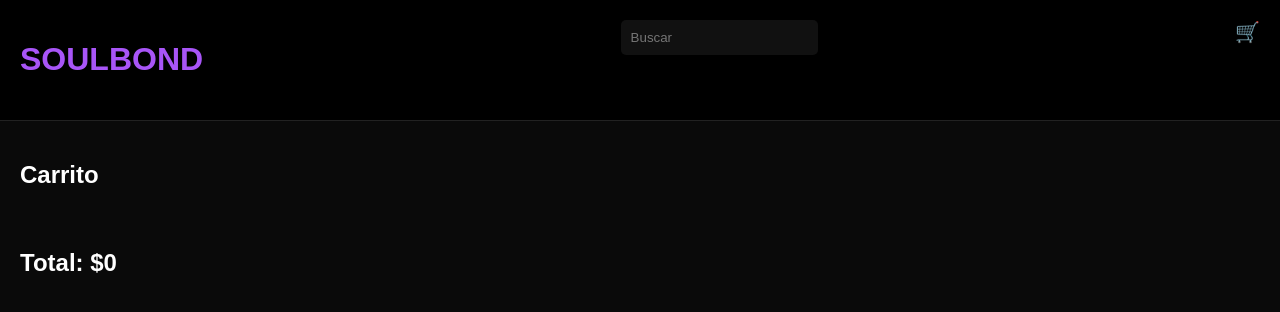
After one commit to pipebvb123/soulbond, a Flask app: page /cart in a window 1280 px wide. The commit adds this page. Shown: the top 312 px of the page. Run offline with Flask 3, Linux system fonts and the light colour scheme.

Commit message:
carrito agregado

```diff
--- a/app.py
+++ b/app.py
@@ -1,22 +1,53 @@
-from flask import Flask, render_template
+from flask import Flask, render_template, request, redirect, session
 
 app = Flask(__name__)
+app.secret_key = "soulbond_secret"
 
 products = [
-    {"id": 1, "name": "Soulbond Hoodie Black", "price": 29990, "image": "https://via.placeholder.com/400"},
-    {"id": 2, "name": "Soulbond Tee Purple", "price": 19990, "image": "https://via.placeholder.com/400"},
-    {"id": 3, "name": "Soulbond Oversize Tee", "price": 24990, "image": "https://via.placeholder.com/400"},
-    {"id": 4, "name": "Soulbond Essentials Hoodie", "price": 34990, "image": "https://via.placeholder.com/400"},
+    {"id": 1, "name": "Soulbond Hoodie Black", "price": 29990, "image": "https://via.placeholder.com/400", "rating": 5},
+    {"id": 2, "name": "Soulbond Tee Purple", "price": 19990, "image": "https://via.placeholder.com/400", "rating": 4},
+    {"id": 3, "name": "Soulbond Oversize Tee", "price": 24990, "image": "https://via.placeholder.com/400", "rating": 5},
+    {"id": 4, "name": "Soulbond Essentials Hoodie", "price": 34990, "image": "https://via.placeholder.com/400", "rating": 4},
 ]
 
 @app.route("/")
 def index():
-    return render_template("index.html", products=products)
+    query = request.args.get("q")
+
+    if query:
+        filtered = [p for p in products if query.lower() in p["name"].lower()]
+    else:
+        filtered = products
+
+    return render_template("index.html", products=filtered)
 
 @app.route("/product/<int:id>")
 def product(id):
     product = next((p for p in products if p["id"] == id), None)
     return render_template("product.html", product=product)
 
+@app.route("/add_to_cart/<int:id>")
+def add_to_cart(id):
+    if "cart" not in session:
+        session["cart"] = []
+
+    session["cart"].append(id)
+    session.modified = True
+
+    return redirect("/")
+
+@app.route("/cart")
+def cart():
+    cart_items = []
+    total = 0
+
+    for id in session.get("cart", []):
+        product = next((p for p in products if p["id"] == id), None)
+        if product:
+            cart_items.append(product)
+            total += product["price"]
+
+    return render_template("cart.html", items=cart_items, total=total)
+
 if __name__ == "__main__":
     app.run(debug=True)
--- a/static/style.css
+++ b/static/style.css
@@ -88,3 +88,12 @@ body {
     font-size: 16px;
     cursor: pointer;
 }
+.cart-btn {
+    color: white;
+    text-decoration: none;
+    font-size: 20px;
+}
+
+form {
+    margin: 0;
+}
--- a/templates/base.html
+++ b/templates/base.html
@@ -9,7 +9,12 @@
 
 <header class="navbar">
     <h1 class="logo">SOULBOND</h1>
-    <input type="text" placeholder="Buscar" class="search">
+
+    <form method="GET" action="/">
+        <input type="text" name="q" placeholder="Buscar" class="search">
+    </form>
+
+    <a href="/cart" class="cart-btn">🛒</a>
 </header>
 
 <main>
--- /dev/null
+++ b/templates/cart.html
@@ -0,0 +1,14 @@
+{% extends 'base.html' %}
+
+{% block content %}
+<h2 style="padding:20px;">Carrito</h2>
+
+{% for item in items %}
+<div class="card">
+    <h3>{{ item.name }}</h3>
+    <p>${{ item.price }}</p>
+</div>
+{% endfor %}
+
+<h2 style="padding:20px;">Total: ${{ total }}</h2>
+{% endblock %}
```
Also changed, not shown: templates/index.html (+9 -0 lines).
